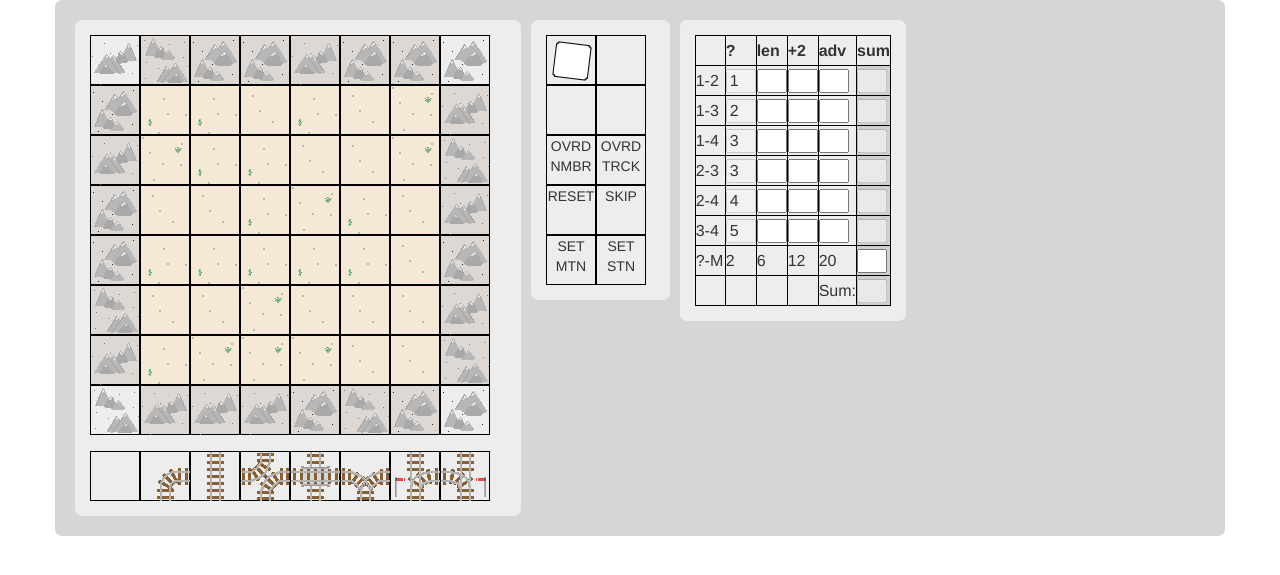
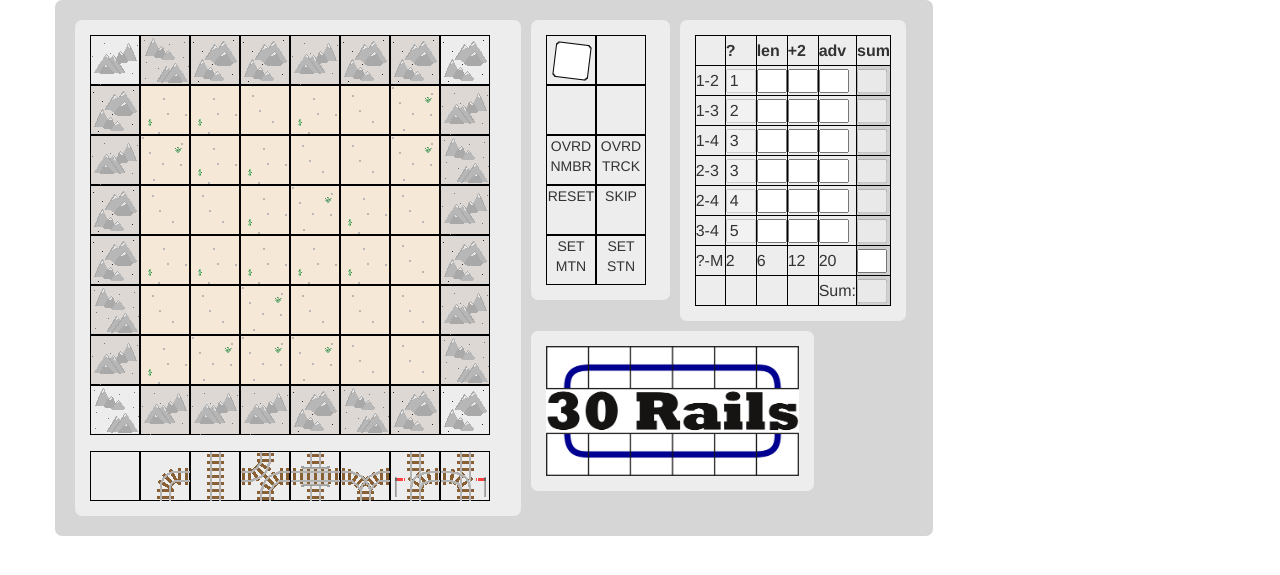
Before and after one commit to AlexMichal/30-rails, a Node server app: page / in a window 1280 px wide. Shown: the top 575 px of the page. Run offline with Node 20, Linux system fonts and the light colour scheme; some libraries are stand-ins or nearby versions.

Commit message:
Added 30 rails logo

```diff
--- a/public/stylesheets/style.css
+++ b/public/stylesheets/style.css
@@ -132,6 +132,7 @@ input {
   background-color: #d6d6d6;
   padding: 15px;
   border-radius: 7px;
+  width: 77%;
 }
 
 .main_content {
--- a/public/stylesheets/style.scss
+++ b/public/stylesheets/style.scss
@@ -137,6 +137,7 @@ input {
     background-color: $mainBackgroundColor;
     padding: 15px;
     border-radius: 7px;
+    width: 77%;
 }
 
 .main_content {
@@ -158,3 +159,7 @@ input {
 #scoring {
 
 }
+
+#logo {
+
+}
--- a/views/index.hbs
+++ b/views/index.hbs
@@ -1,5 +1,5 @@
 <div class="container">
-    <div id="main" class="row justify-content-md-center">
+    <div id="main" class="row">
         {{!-- PLAYFIELD AND TRACKS --}}
         <div id="playfield_and_tracks" class="col col-md-auto main_content">
             <!-- playfield -->
@@ -223,5 +223,10 @@
                 </tr>
             </table>
         </div>
+
+        {{!-- LOGO --}}
+        <div id="logo" class="col col-md-4 main_content">
+            <img src="/images/30-rails-logo.png" alt="30 Rails Logo" width="100%">
+        </div>
     </div>
 </div>
```
Also changed, not shown: public/images/30-rails-logo.png (added), 1 other file.
